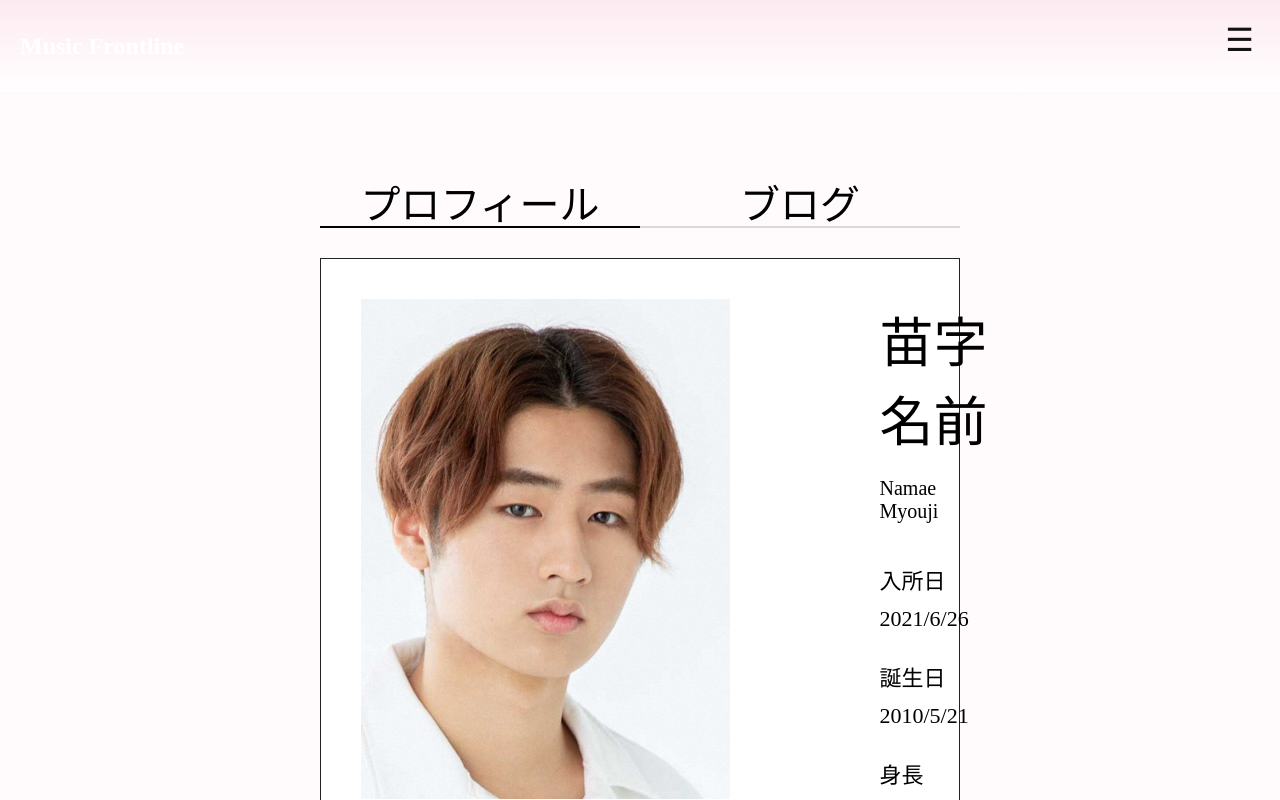
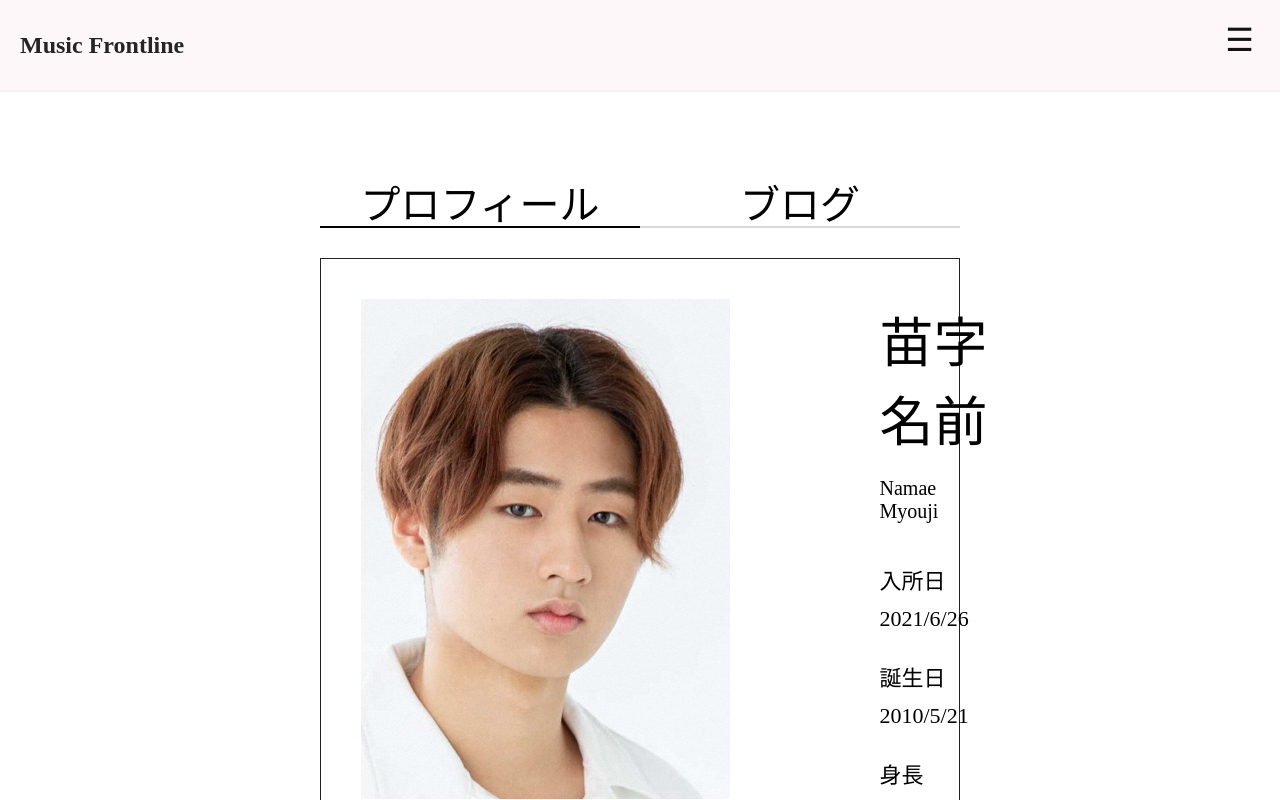
Before and after one commit to rio-rio79/Music-Frontline, a Next.js app: page /junior/id in a window 1280 px wide. Shown: the top 800 px of the page. Built offline with nearby package versions, Linux system fonts and the light colour scheme.

Commit message:
ヘッダーがグラデーションにならないよう、globals.css修正

```diff
--- a/src/app/globals.css
+++ b/src/app/globals.css
@@ -48,13 +48,12 @@ body {
   padding: 24px;
   border-radius: 20px;
   background:
-    <<<<<<< HEAD radial-gradient(130% 90% at 50% -10%,
+    radial-gradient(
+      130% 90% at 50% -10%,
       rgb(111 69 174 / 80%),
-      transparent 62%),
-    =======radial-gradient(130% 90% at 50% -10%,
-      rgb(111 69 174 / 80%),
-      transparent 62%),
-    >>>>>>> 8f84f06976676968604f3221f191e25c2954512c linear-gradient(180deg, #21162f, #100c16);
+      transparent 62%
+    ),
+    linear-gradient(180deg, #21162f, #100c16);
   box-shadow: 0 18px 40px -18px rgb(30 12 60 / 60%);
   color: #fff;
 }
@@ -250,7 +249,7 @@ header {
   h1 {
     grid-column: 1;
     margin: 0;
-    color: white;
+    color: rgb(37, 37, 37);
     font-size: clamp(1.1rem, 2vw, 1.5rem);
     text-decoration: none;
     white-space: nowrap;
@@ -423,7 +422,6 @@ footer {
   width: 300px;
   height: 100vh;
 
-
   transition: right 0.3s ease;
 
   z-index: 999;
@@ -501,33 +499,33 @@ footer {
   border: none;
   cursor: pointer;
 
-  background: color-mix(in srgb,
-      var(--favorite-color) 50%,
-      white 50%);
+  background: color-mix(in srgb, var(--favorite-color) 50%, white 50%);
 }
 
 header,
 footer {
-  background:
-    linear-gradient(180deg,
-      color-mix(in srgb,
-        var(--favorite-color) 30%,
-        white 70%),
-      white);
+  background: color-mix(
+    in srgb,
+    var(--favorite-color) 10%,
+    rgba(235, 235, 235, 0.1) 90%
+  );
+}
+
+header {
+  border-bottom: 2px solid rgba(240, 240, 240, 0.5);
 }
 
 .sidebar {
-  background:
-    linear-gradient(180deg,
-      color-mix(in srgb,
-        var(--favorite-color) 30%,
-        white 70%),
-      white);
+  background: linear-gradient(
+    180deg,
+    color-mix(in srgb, var(--favorite-color) 30%, white 70%),
+    white
+  );
 }
 
-body {
+/* body {
   background: #fffafc;
-}
+} */
 
 @media (width <=1496px) {
   @media (width <=1496px) {
```
